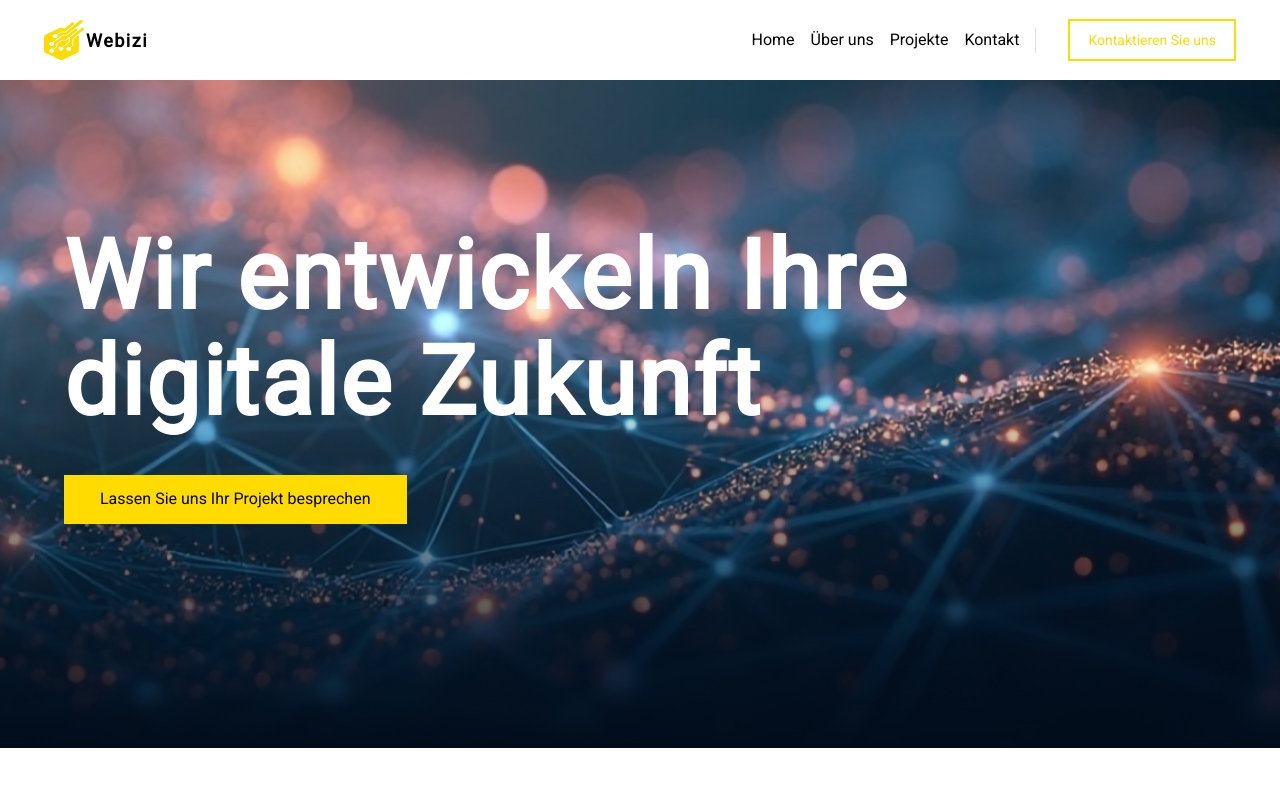
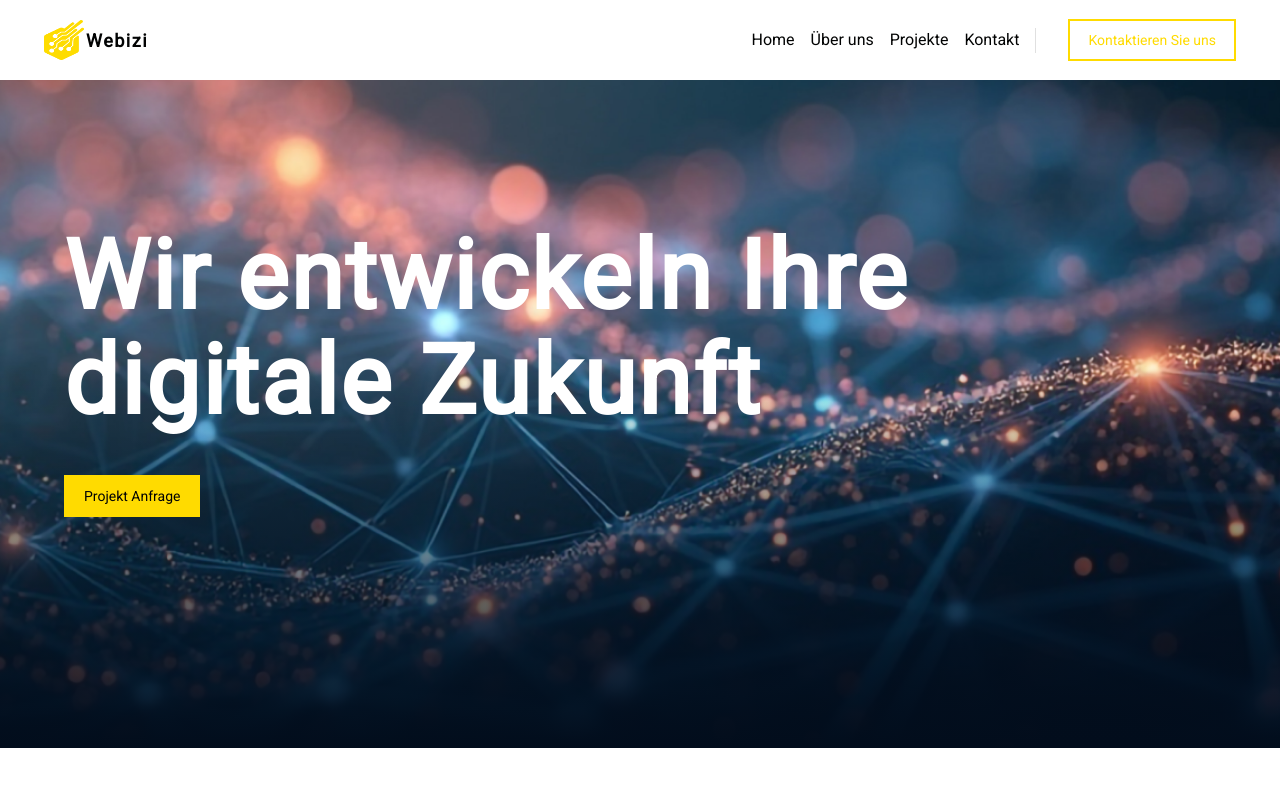
Before and after one commit to im-beltagy/andersen, a Next.js app: page /en in a window 1280 px wide. Shown: the top 800 px of the page. Built offline with nearby package versions, Linux system fonts and the light colour scheme.

Commit message:
projekt anfrage button

```diff
--- a/src/sections/home/hero/index.tsx
+++ b/src/sections/home/hero/index.tsx
@@ -4,18 +4,20 @@ import Image from "next/image";
 import { useTranslations } from "next-intl";
 import styles from "./styles.module.css";
 import globals from "@/app/globals.module.css";
-import HomeNews from "./news";
 import { Container } from "@mui/material";
+import LocaleButton from "@/components/layouts/locale-button";
+import Link from "next/link";
+import React from "react";
+
 
 export default function HomeHero() {
   const t = useTranslations("Pages.Home.Hero");
-
   return (
     <section className={styles.container}>
       <div className={styles.wrapper}>
         <Image
           className={styles.background_sm}
-          src="/assets/home/hero/hero1.png"
+          src="/assets/home/hero/hero3.png"
           alt="hero"
           sizes="(min-width: 3840px) 3840px, 100vw"
           layout="fill"
@@ -34,16 +36,16 @@ export default function HomeHero() {
 
         <Container className={`${styles.content}`}>
           <h1 className={styles.headding}>{t("headding")}</h1>
-          <button
-            className={`${globals.button} ${globals.button_primary} ${styles.action}`}
+          <LocaleButton />
+          <Link
+              href="/contact-us"
+              className={`${globals.button} ${globals.button_primary} ${styles.action}`}
+              style={{ minWidth: "110px", padding: "10px 18px", fontSize: "14px" }}
           >
-            {t("action")}
-          </button>
+            Projekt Anfrage
+          </Link>
         </Container>
       </div>
-      {/* <Container className={`${styles.news_wrapper}`}>
-        <HomeNews />
-      </Container> */}
     </section>
   );
 }
```
